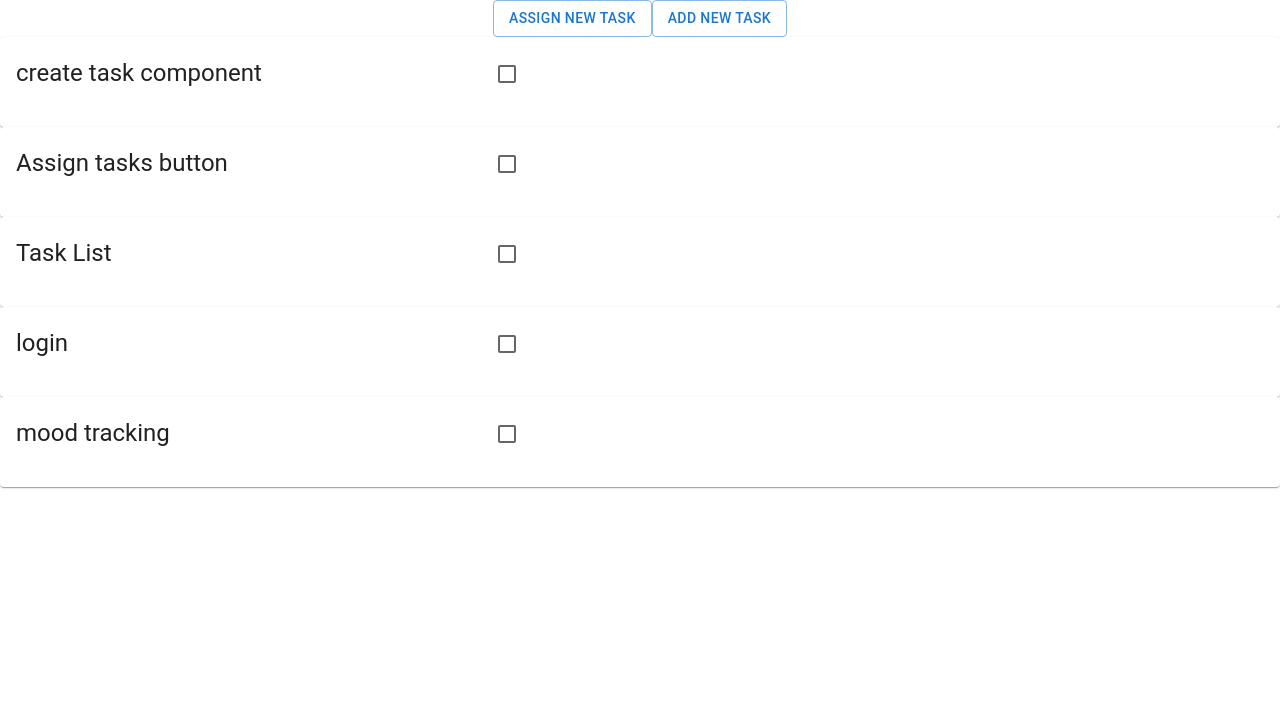
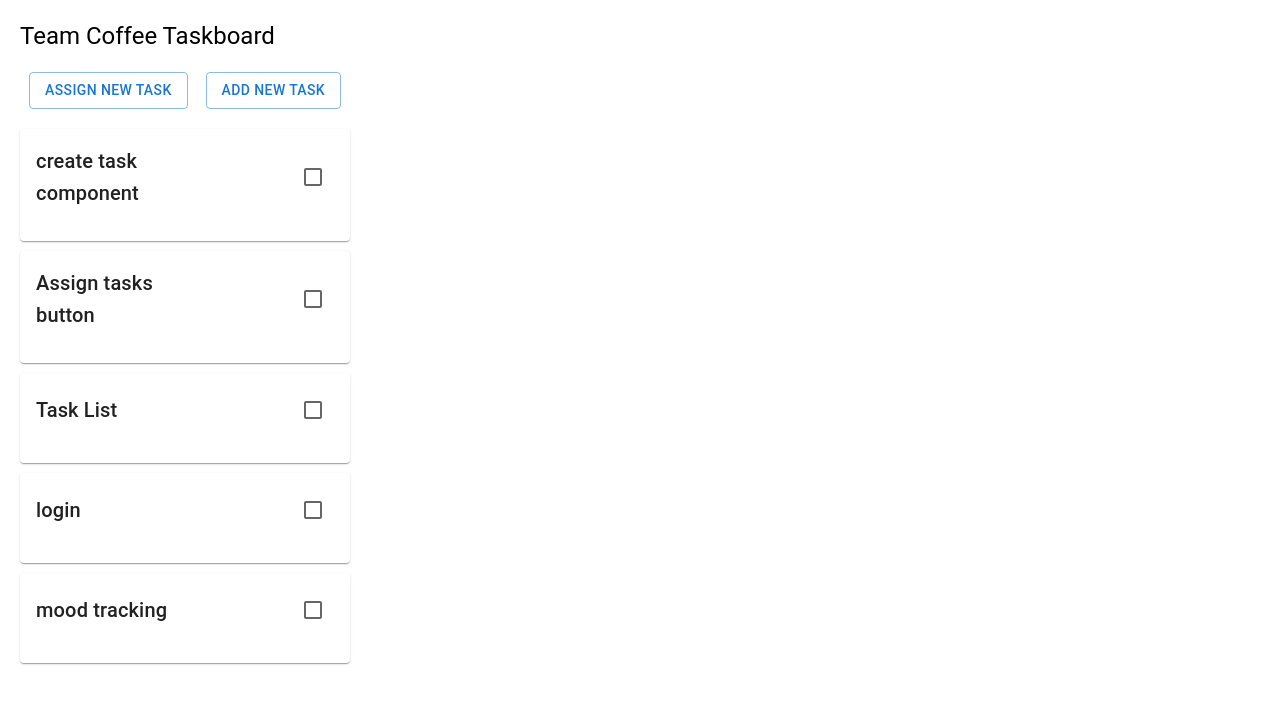
Before and after one commit to 397-f21/coffee-nimble, a React (Create React App) app: page / in a window 1280 px wide. Shown: the top 704 px of the page. Built offline with nearby package versions, Linux system fonts and the light colour scheme.

Commit message:
add functionality & styling

```diff
--- a/src/App.css
+++ b/src/App.css
@@ -1,8 +1,29 @@
-.body {
+.App {
+  display: flex;
+  flex-direction: column;
+  justify-content: center;
+  align-items: flex-start;
+  gap: 20px;
+  padding: 20px;
+
+}
+
+.button-group {
+  width: 100%;
   display: flex;
   flex-direction: row;
+  justify-content: space-around;
+  align-items: flex-start;
+  padding-bottom: 20px;
+}
+
+
+.task-list {
+  display: flex;
+  flex-direction: column;
   justify-content: center;
-  align-items: center;
+  align-items: flex-start;
+  gap: 10px;
 }
 
 #newTaskForm {
@@ -17,37 +38,54 @@
   justify-content: space-between;
   gap: 20px;
 }
-/* .App-logo {
-  height: 40vmin;
-  pointer-events: none;
+
+.cardContent {
+  display: flex;
+  flex-direction: row;
+  justify-content: space-between;
+  align-items: center;
 }
 
-@media (prefers-reduced-motion: no-preference) {
+.cardDescription {
+  width: 50%;
+  overflow-wrap: break-word;
+}
+
+li {
+  display: flex;
+  justify-content: center;
+  list-style: none;
+  border-radius: 25px;
+  padding: 4px;
+  margin: 2px;
+}
+
+.Yijing {
+  background: rgb(0, 183, 255);
+}
+
+.Misha {
+  background: rgb(0, 255, 157);
+}
+
+.Daniel {
+  background: rgb(188, 124, 207);
+}
+
+.Jake {
+  background: rgb(245, 238, 139);
+}
+
+.Iris {
+  background: rgb(245, 139, 139);
+}
+
+.Carina {
+  background: rgb(76, 127, 238);
+}
+
+/* @media (prefers-reduced-motion: no-preference) {
   .App-logo {
     animation: App-logo-spin infinite 20s linear;
   }
-}
-
-.App-header {
-  background-color: #282c34;
-  min-height: 100vh;
-  display: flex;
-  flex-direction: column;
-  align-items: center;
-  justify-content: center;
-  font-size: calc(10px + 2vmin);
-  color: white;
-}
-
-.App-link {
-  color: #61dafb;
-}
-
-@keyframes App-logo-spin {
-  from {
-    transform: rotate(0deg);
-  }
-  to {
-    transform: rotate(360deg);
-  }
 } */
--- a/src/App.js
+++ b/src/App.js
@@ -1,8 +1,8 @@
-import logo from './logo.svg';
 import './App.css';
 import AddButton from './components/AddButton';
 import TaskCard from "./components/TaskCard";
 import AssignButton from './components/assignButton';
+import Typography from "@mui/material/Typography";
 import React, { useState} from 'react';
 
 
@@ -87,19 +87,27 @@ function App() {
   return (
     <div className="App">
       <header className="App-header">
+        <Typography variant="h5">
+          Team Coffee Taskboard
+        </Typography>
       </header>
       <div className="body">
+        <div className="button-group">
           <AssignButton members={mems} tasks={taskList}/>
           <AddButton
             setTasks={setTasks}
           />
         </div>
+        <div className="task-list">
           {Object.values(tasks).map((task) => (
             <TaskCard
               task={task}
+              key={task.description}
             />
             ))
           }
+        </div>
+      </div>
     </div>
   );
 }
--- a/src/components/TaskCard.js
+++ b/src/components/TaskCard.js
@@ -4,16 +4,16 @@ import CardActions from "@mui/material/CardActions";
 import CardContent from "@mui/material/CardContent";
 import Typography from "@mui/material/Typography";
 import ControlledCheckbox from "./ControlledCheckBox";
-import "../styles.css";
-import $ from "jquery";
-window.$ = $;
+import "../App.css";
+// import $ from "jquery";
+// window.$ = $;
 
 export default function TaskCard({ task }) {
   return (
     <div>
-      <Card className="card" sx={{ minWidth: 275 }}>
+      <Card className="card" sx={{ minWidth: 330 }}>
         <CardContent className="cardContent">
-          <Typography className="cardDescription" variant="h5" component="div">
+          <Typography className="cardDescription" variant="h6">
             {task.description}
           </Typography>
           <Typography variant="subtitle1" component="div">
--- a/src/styles.css
+++ /dev/null
@@ -1,45 +0,0 @@
-.cardContent {
-  display: flex;
-  flex-direction: row;
-  justify-content: space-between;
-  align-items: center;
-  width: 40%;
-}
-
-.cardDescription {
-  width: 50%;
-  overflow-wrap: break-word;
-}
-
-li {
-  display: flex;
-  justify-content: center;
-  list-style: none;
-  border-radius: 25px;
-  padding: 4px;
-  margin: 2px;
-}
-
-.Yijing {
-  background: rgb(0, 183, 255);
-}
-
-.Misha {
-  background: rgb(0, 255, 157);
-}
-
-.Daniel {
-  background: rgb(188, 124, 207);
-}
-
-.Jake {
-  background: rgb(245, 238, 139);
-}
-
-.Iris {
-  background: rgb(245, 139, 139);
-}
-
-.Carina {
-  background: rgb(76, 127, 238);
-}
```
Lines whose indentation alone changed are shown as unchanged.
